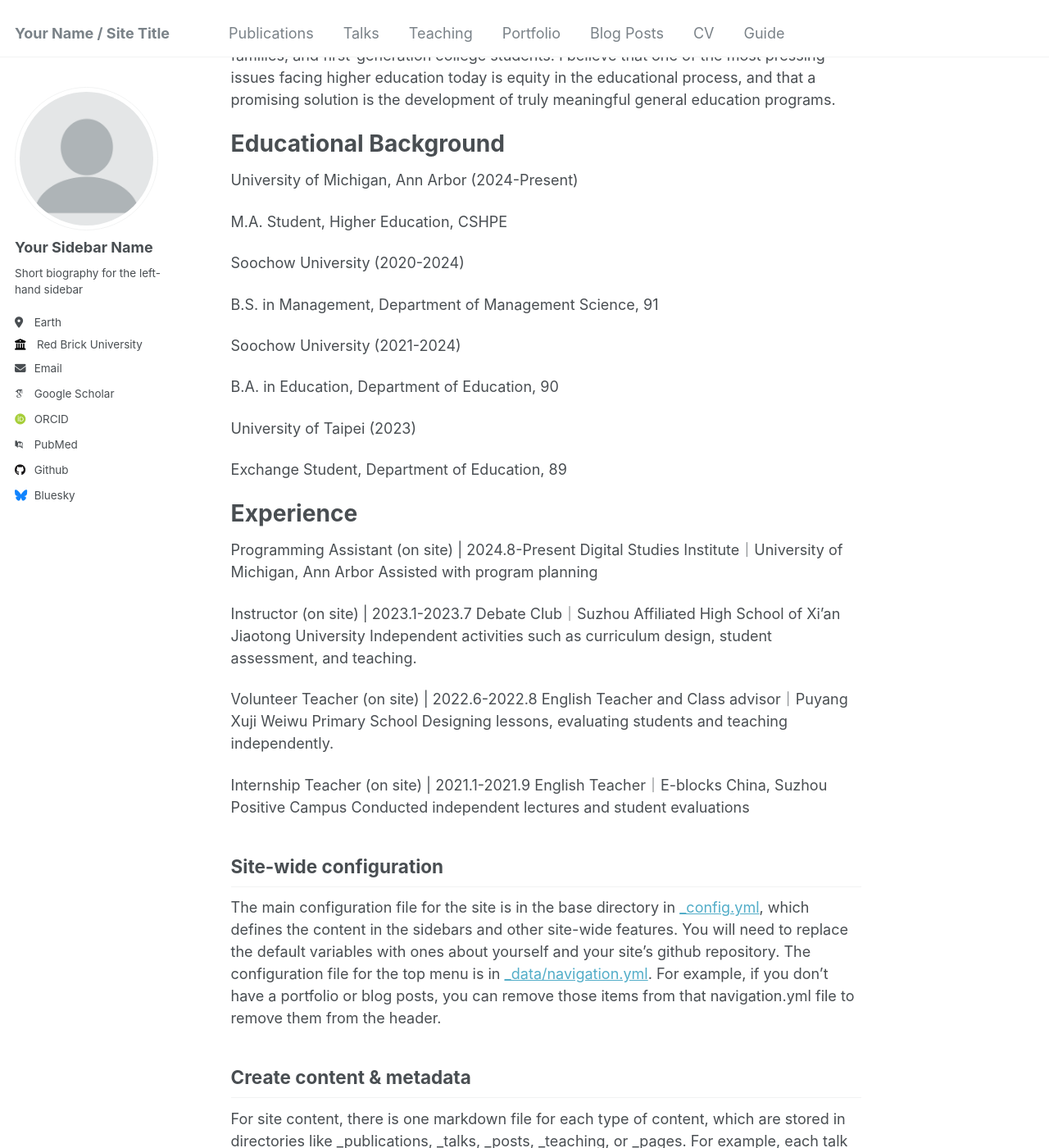
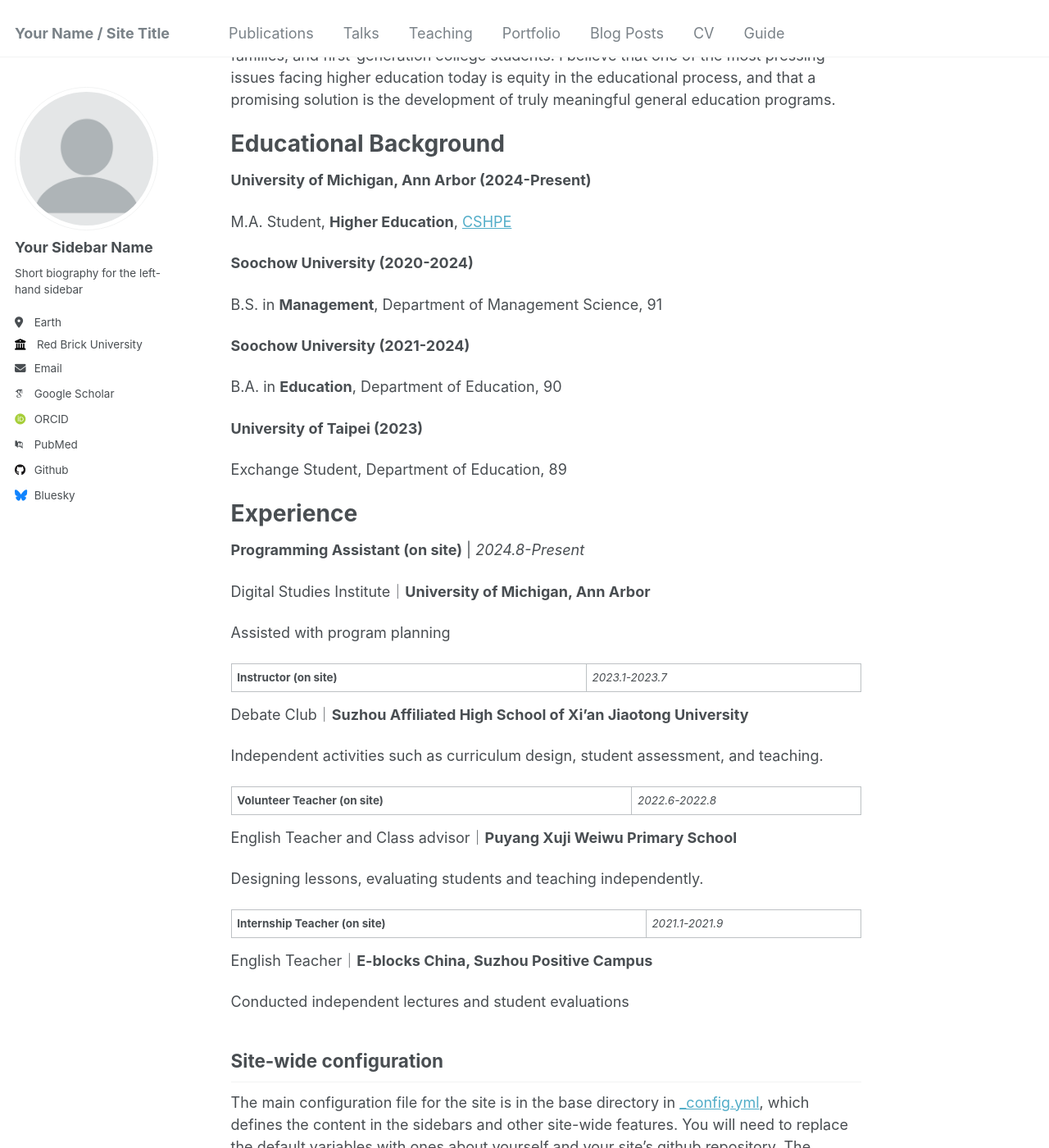
Before and after one commit to Yangzhen-Yeh/Yangzhen-Yeh.github.io, a Jekyll site: the page built from _pages/about.md, in a window 1280 px wide and 1400 px high, scrolled down 256 px. Shown: the whole window at 82% size. Built offline with Jekyll 4.4.1, drawn with Linux system fonts in a browser that asks for light colours; some web fonts are replaced; part of the change alters nothing that is shown.

```diff
--- a/_pages/about.md
+++ b/_pages/about.md
@@ -13,38 +13,52 @@ I am interested in research related to higher education, with a particular inter
 
 Educational Background
 ======
-University of Michigan, Ann Arbor (2024-Present)
+**University of Michigan, Ann Arbor (2024-Present)**
 
-M.A. Student, Higher Education, CSHPE
+M.A. Student, **Higher Education**, [CSHPE](https://marsal.umich.edu/academics-admissions/cshpe)
 
-Soochow University (2020-2024)
 
-B.S. in Management, Department of Management Science, 91
+**Soochow University (2020-2024)**
 
-Soochow University (2021-2024)
+B.S. in **Management**, Department of Management Science, 91
 
-B.A. in Education, Department of Education, 90
 
-University of Taipei (2023)
+**Soochow University (2021-2024)**
+
+B.A. in **Education**, Department of Education, 90
+
+
+**University of Taipei (2023)**
 
 Exchange Student, Department of Education, 89
 
 Experience
 ======
-Programming Assistant (on site) | 2024.8-Present
-Digital Studies Institute｜University of Michigan, Ann Arbor
+**Programming Assistant (on site)** | _2024.8-Present_
+
+Digital Studies Institute｜**University of Michigan, Ann Arbor**
+
 Assisted with program planning
 
-Instructor (on site) | 2023.1-2023.7
-Debate Club｜Suzhou Affiliated High School of Xi'an Jiaotong University
+
+**Instructor (on site)** | _2023.1-2023.7_
+
+Debate Club｜**Suzhou Affiliated High School of Xi'an Jiaotong University**
+
 Independent activities such as curriculum design, student assessment, and teaching.
 
-Volunteer Teacher (on site) | 2022.6-2022.8
-English Teacher and Class advisor｜Puyang Xuji Weiwu Primary School
+
+**Volunteer Teacher (on site)** | _2022.6-2022.8_
+
+English Teacher and Class advisor｜**Puyang Xuji Weiwu Primary School**
+
 Designing lessons, evaluating students and teaching independently.
 
-Internship Teacher (on site) | 2021.1-2021.9
-English Teacher｜E-blocks China, Suzhou Positive Campus
+
+**Internship Teacher (on site)** | _2021.1-2021.9_
+
+English Teacher｜**E-blocks China, Suzhou Positive Campus**
+
 Conducted independent lectures and student evaluations
 
 Site-wide configuration
```
